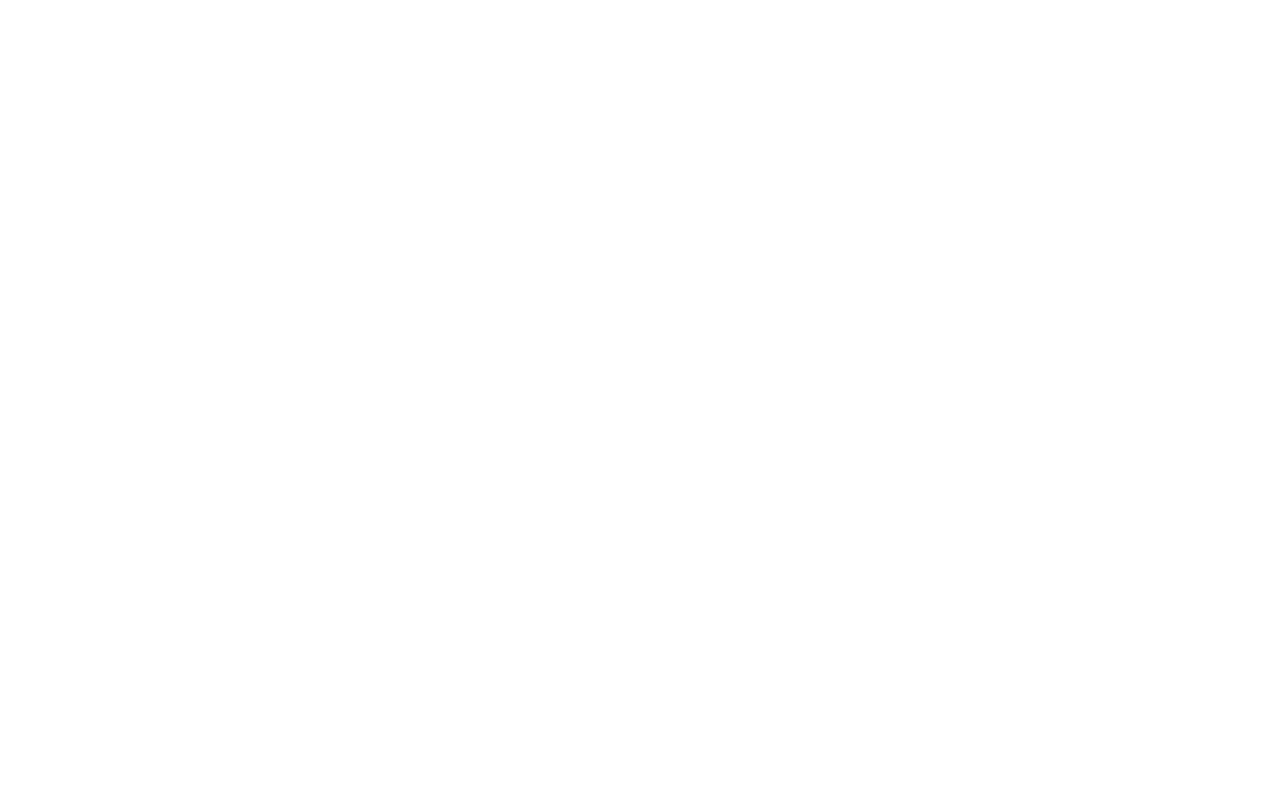
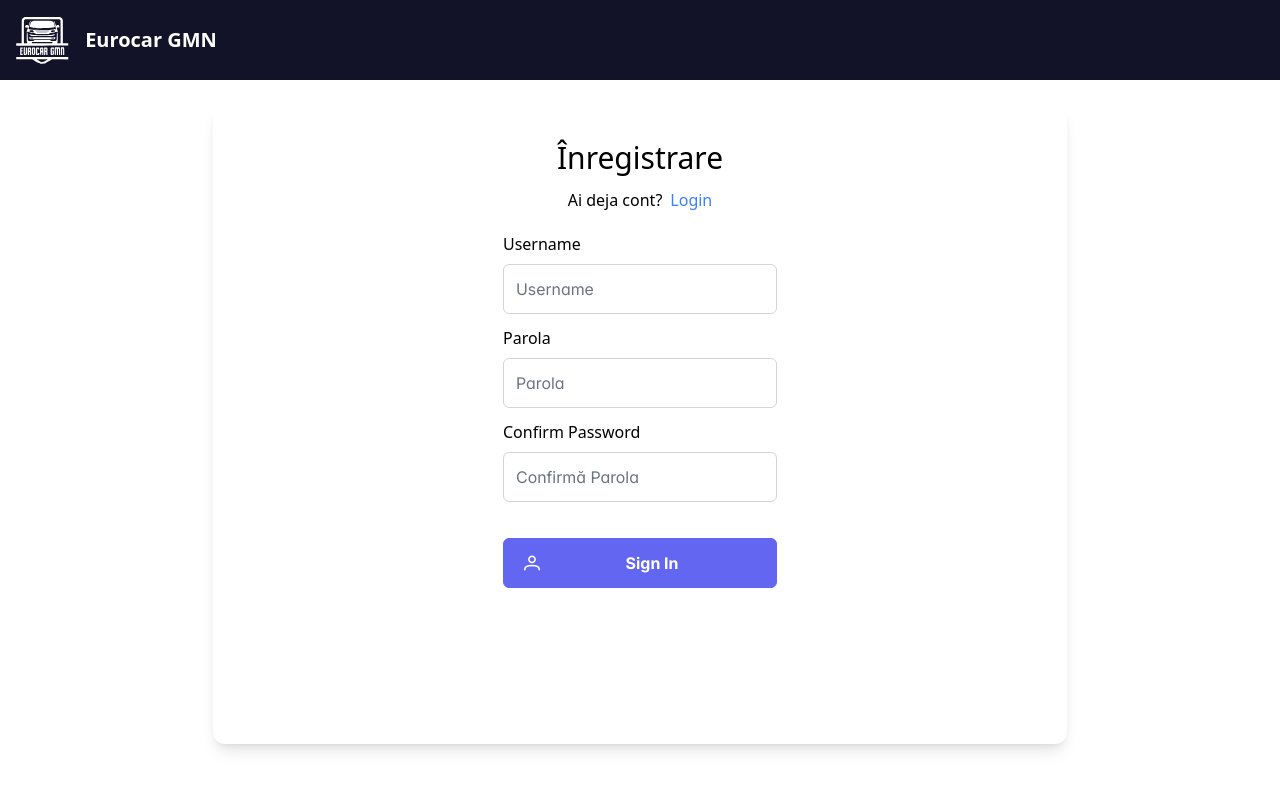
Before and after one commit to raulbaciulescu/eurocar-frontend, a React (Create React App) app: page /#/admin/register in a window 1280 px wide. Before the commit this address had no page. Shown: the top 800 px of the page. Built offline with nearby package versions, Linux system fonts and the light colour scheme; sample sign-in values are in the browser's storage.

Commit message:
login and register

```diff
--- a/src/App.js
+++ b/src/App.js
@@ -7,8 +7,22 @@
 import {AppProvider} from "./appProvider";
 import AdminCalendarPage from "./pages/AdminCalendarPage";
 import AdminTablePage from "./pages/AdminTablePage";
+import LoginPage from "./pages/LoginPage";
+import RegisterPage from "./pages/RegisterPage";
+import {useEffect, useState} from "react";
 
 function App() {
+    const [isAuthenticated, setIsAuthenticated] = useState(false);
+
+    // useEffect(() => {
+    //     console.log(localStorage.getItem('token'))
+    //     const token = localStorage.getItem('token');
+    //     if (token != null) {
+    //         setIsAuthenticated(true);
+    //         window.location.href = "/#/admin/login"
+    //     }
+    // });
+
     return (
         <AppProvider>
             <HashRouter>
@@ -38,11 +52,28 @@
                         <>
                             <AdminCalendarPage/>
                             <Footer/>
-                        </>}/>
+                        </>
+                    }/>
 
                     <Route path="/admin/table" element={
                         <>
                             <AdminTablePage/>
+                            <Footer/>
+                        </>
+                    }
+                    />
+                    <Route path="/admin/login" element={
+                        <>
+                            <Header/>
+                            <LoginPage/>
+                            <Footer/>
+                        </>
+                    }
+                    />
+                    <Route path="/admin/register" element={
+                        <>
+                            <Header/>
+                            <RegisterPage/>
                             <Footer/>
                         </>
                     }
--- a/src/pages/AdminTablePage.jsx
+++ b/src/pages/AdminTablePage.jsx
@@ -5,6 +5,7 @@
 import {eurocarService} from "../services/eurocarService";
 import {InputText} from "primereact/inputtext";
 import {Calendar} from "primereact/calendar";
+import NoAuthorization from "./NoAuthorization";
 
 
 const AdminTablePage = () => {
@@ -84,7 +85,7 @@
     };
 
     return (
-        <>
+        localStorage.getItem('token') != null ?
             <div className="h-screen">
                 <AdminHeader/>
                 <div className="card">
@@ -125,8 +126,8 @@
                             sortable field="carId" header="Car ID"/>
                     </DataTable>
                 </div>
-            </div>
-        </>
+            </div> :
+            <NoAuthorization/>
     );
 }
 
--- /dev/null
+++ b/src/pages/LoginPage.jsx
@@ -0,0 +1,82 @@
+import React, {useEffect, useRef, useState} from "react";
+import {InputText} from "primereact/inputtext";
+import {Button} from "primereact/button";
+import {Link} from "react-router-dom";
+import {eurocarService} from "../services/eurocarService";
+import {Toast} from "primereact/toast";
+
+const LoginPage = () => {
+    const [username, setUsername] = useState(null);
+    const [password, setPassword] = useState(null);
+    const toast = useRef(null);
+
+    useEffect(() => {
+        const token = localStorage.getItem('token');
+        if (token != null) {
+            window.location.href = "/#/admin/calendar"
+        }
+    });
+
+    const onLoginClick = () => {
+        let loginRequest = {
+            "username": username,
+            "password": btoa(password)
+        }
+        eurocarService
+            .login(loginRequest)
+            .then(r => {
+                localStorage.setItem("token", r.token)
+                localStorage.setItem("user", r.username)
+                window.location.href = "/#/admin/calendar"
+            })
+            .catch((e) => {
+                console.log(e)
+                toast.current.show({
+                    severity: 'error',
+                    summary: 'Info',
+                    detail: 'Datele sunt gresite!'
+                });
+            })
+    }
+
+    return (
+        <>
+            <Toast ref={toast}/>
+            <div className="h-screen flex justify-center">
+                <div className="h-3/5 w-2/3 bg-white rounded-xl overflow-hidden shadow-lg p-4 m-6 flex flex-col items-center">
+                    <div className="text-center my-5">
+                        <div className="text-900 text-3xl font-medium mb-3">Bun venit</div>
+                        <span className="text-600 font-medium line-height-3">Nu ai cont?</span>
+                        <Link to="/admin/register" className="inline-block">
+                            <p className="font-medium no-underline ml-2 text-blue-500 cursor-pointer">Crează un cont!</p>
+                        </Link>
+                    </div>
+
+                    <div>
+                        <label htmlFor="username" className="block text-900 font-medium mb-2">Username</label>
+                        <InputText id="username" type="text" placeholder="Username" className="w-full mb-3"
+                                   value={username} onChange={(e) => setUsername(e.target.value)}
+                        />
+
+                        <label htmlFor="password" className="block text-900 font-medium mb-2">Parola</label>
+                        <InputText id="password" type="password" placeholder="Parola" className="w-full mb-3"
+                                   value={password} onChange={(e) => setPassword(e.target.value)}
+                        />
+
+                        <div className="flex align-items-center justify-content-between mb-6">
+                            <div className="flex align-items-center">
+                            </div>
+                        </div>
+
+                        <Button label="Sign In" icon="pi pi-user" className="w-full"
+                                onClick={onLoginClick}
+                        />
+                    </div>
+                </div>
+            </div>
+
+        </>
+    );
+}
+
+export default LoginPage;
--- /dev/null
+++ b/src/pages/NoAuthorization.js
@@ -0,0 +1,8 @@
+
+export default function NoAuthorization() {
+  return (
+    <div className="my-5">
+      <h1> <span className="text-red-600">403 Forbidden</span> You don't have the rights to visit this page. </h1>
+    </div>
+  )
+}
--- /dev/null
+++ b/src/pages/RegisterPage.jsx
@@ -0,0 +1,90 @@
+import React, {useRef, useState} from "react";
+import {InputText} from "primereact/inputtext";
+import {Button} from "primereact/button";
+import {Link} from "react-router-dom";
+import {eurocarService} from "../services/eurocarService";
+import {Toast} from "primereact/toast";
+
+const RegisterPage = () => {
+    const [username, setUsername] = useState(null);
+    const [password, setPassword] = useState(null);
+    const [confirmPassword, setConfirmPassword] = useState(null);
+    const toast = useRef(null);
+
+    const onRegisterClick = () => {
+        if (password === confirmPassword) {
+            console.log(username)
+            let registerRequest = {
+                "username": username,
+                "password": btoa(password),
+                firstName: "",
+                lastName: ""
+            }
+            eurocarService
+                .register(registerRequest)
+                .then(r => {
+                    window.location.href = "/#/admin/login"
+                })
+                .catch(() => {
+                    toast.current.show({
+                        severity: 'error',
+                        summary: 'Info',
+                        detail: 'Datele sunt gresite!'
+                    });
+                })
+        } else {
+            toast.current.show({
+                severity: 'error',
+                summary: 'Info',
+                detail: 'Parolele trebuie sa fie identice!'
+            });
+        }
+    }
+
+    return (
+        <>
+            <Toast ref={toast}/>
+            <div className="h-screen flex justify-center">
+                <div
+                    className="h-4/5 w-2/3 bg-white rounded-xl overflow-hidden shadow-lg p-4 m-6 flex flex-col items-center">
+                    <div className="text-center my-5">
+                        <div className="text-900 text-3xl font-medium mb-3">Înregistrare</div>
+                        <span className="text-600 font-medium line-height-3">Ai deja cont?</span>
+                        <Link to="/admin/login" className="inline-block">
+                            <p className="font-medium no-underline ml-2 text-blue-500 cursor-pointer">Login</p>
+                        </Link>
+                    </div>
+
+                    <div>
+                        <label htmlFor="username" className="block text-900 font-medium mb-2">Username</label>
+                        <InputText id="username" type="text" placeholder="Username" className="w-full mb-3"
+                                   value={username} onChange={(e) => setUsername(e.target.value)}
+                        />
+
+                        <label htmlFor="password" className="block text-900 font-medium mb-2">Parola</label>
+                        <InputText id="password" type="password" placeholder="Parola" className="w-full mb-3"
+                                   value={password} onChange={(e) => setPassword(e.target.value)}
+                        />
+
+                        <label htmlFor="password" className="block text-900 font-medium mb-2">Confirm Password</label>
+                        <InputText id="confirm-password" type="password" placeholder="Confirmă Parola"
+                                   className="w-full mb-3"
+                                   value={confirmPassword} onChange={(e) => setConfirmPassword(e.target.value)}
+                        />
+
+                        <div className="flex align-items-center justify-content-between mb-6">
+                            <div className="flex align-items-center">
+                            </div>
+                        </div>
+
+                        <Button label="Sign In" icon="pi pi-user" className="w-full"
+                                onClick={onRegisterClick}
+                        />
+                    </div>
+                </div>
+            </div>
+        </>
+    );
+}
+
+export default RegisterPage;
--- a/src/services/eurocarService.js
+++ b/src/services/eurocarService.js
@@ -30,5 +30,23 @@
             )
             .then(r => {
                 return r.data
-            })
+            }),
+    login: (loginRequest) =>
+        service
+            .post(
+                '/auth/login',
+                loginRequest
+            )
+            .then(r => {
+                return r.data
+            }),
+    register: (registerRequest) =>
+        service
+            .post(
+                '/auth/register',
+                registerRequest
+            )
+            .then(r => {
+                return r.data
+            }),
 };
--- a/src/services/service.js
+++ b/src/services/service.js
@@ -7,13 +7,20 @@
 const URL = "http://localhost:8080";
 // const URL = "https://eurocargmn-6d6f50172cea.herokuapp.com";
 
+
+const axiosUnauthorizedInstance = axios.create({
+    baseURL: URL,
+    timeout: 30000,
+    headers: {'Content-Type': 'application/json'}
+});
+
 export const service = {
     post: (url, obj, config) =>
-        axios.post(`${URL}${url}`, JSON.stringify(obj), {
+        axiosUnauthorizedInstance.post(`${URL}${url}`, JSON.stringify(obj), {
             ...config, headers
         }).then(response => {
             return response;
-        }).catch(res => res.response),
+        }),
     get: (url, obj) =>
         axios.get(`${URL}${url}`, {
             headers: {
```
Also changed, not shown: src/CarRentalForm.jsx (+14 -15 lines), src/pages/AdminCalendarPage.jsx (+6 -5 lines).
